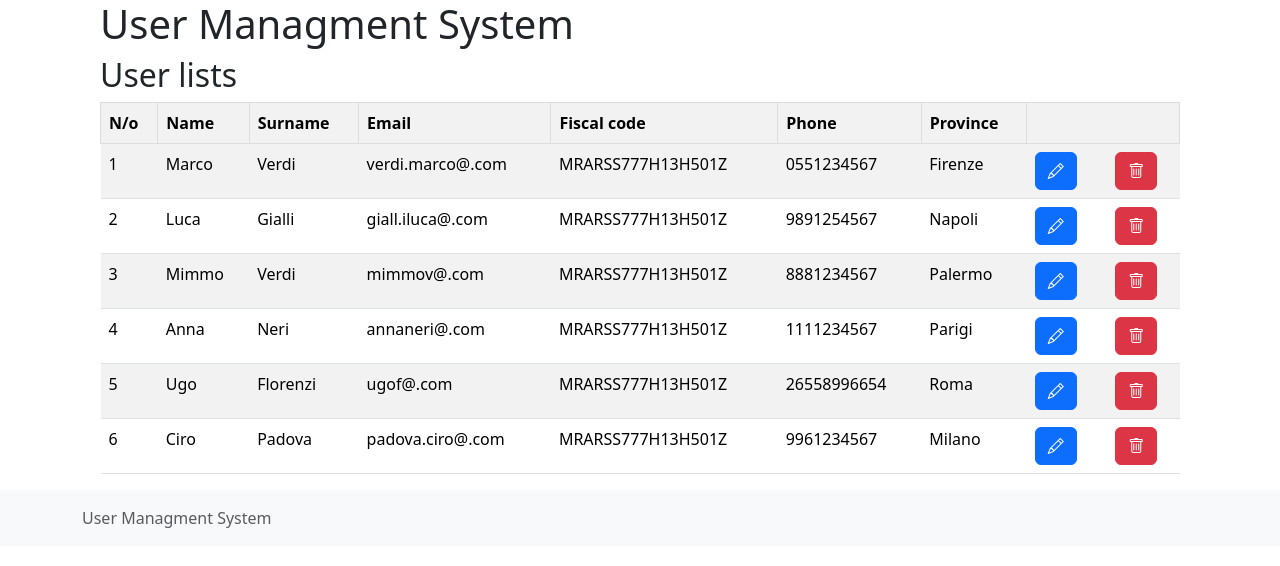
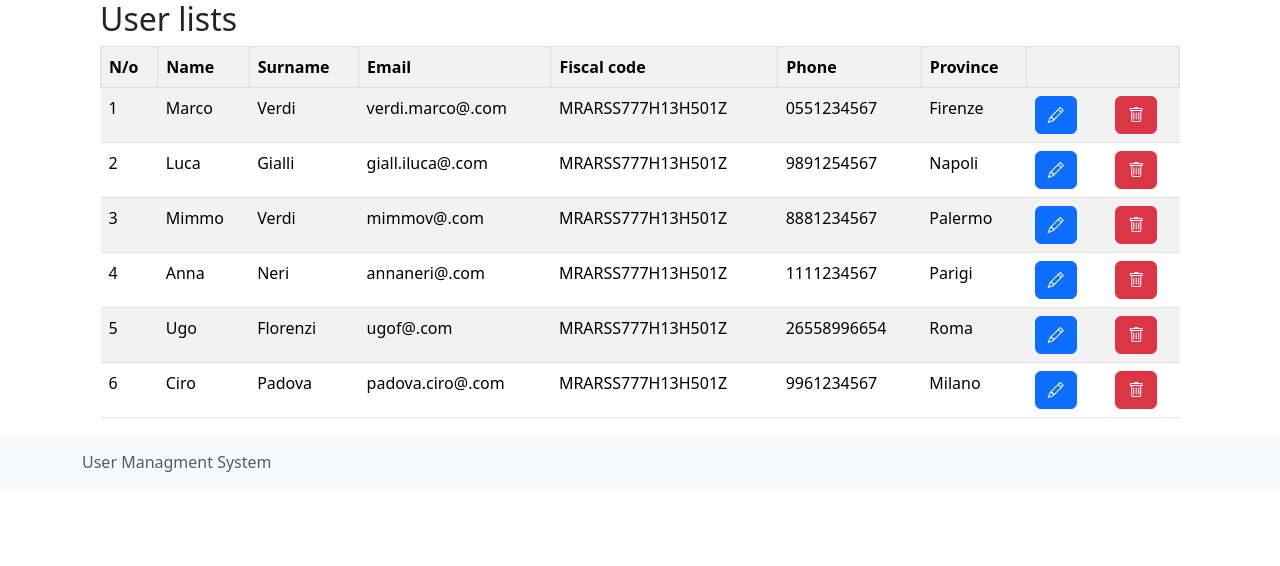
Before and after one commit to alexasfils/NewUseUms, an Angular app: page /users in a window 1280 px wide. Before the commit this address led to /. Shown: the top 566 px of the page. Built offline with nearby package versions, Linux system fonts and the light colour scheme.

Commit message:
add routs to user list

```diff
--- a/src/app/app-routing.module.ts
+++ b/src/app/app-routing.module.ts
@@ -1,10 +1,15 @@
 import { NgModule } from '@angular/core';
 import { RouterModule, Routes } from '@angular/router';
+import { UsersListComponent } from './users/users-list/users-list.component';
+import { UserFormComponent } from './users/user-form/user-form.component';
 
-const routes: Routes = [];
+const routes: Routes = [
+  { path: 'users', component: UsersListComponent },
+  { path: '', redirectTo: 'users', pathMatch: 'full'},
+];
 
 @NgModule({
   imports: [RouterModule.forRoot(routes)],
-  exports: [RouterModule]
+  exports: [RouterModule],
 })
-export class AppRoutingModule { }
+export class AppRoutingModule {}
--- a/src/app/app.component.html
+++ b/src/app/app.component.html
@@ -2,13 +2,7 @@
     <div class="container">
         <div class="row">
             <div class="col">
-                <h1>{{title}}</h1>
-                <app-users-list [users]="users" (userDeleted)="deleteUser($event)"
-                    (userToBeUpdated)="showUserForm($event)"></app-users-list>
-            </div>
-            <div class="col" *ngIf="selectedUser">
-                <h2>User Form</h2>
-                <app-user-form (updateUser)="onUpdateUser($event)" [user]="selectedUser"></app-user-form>
+                <router-outlet></router-outlet>
             </div>
         </div>
     </div>
--- a/src/app/users/user-form/user-form.component.html
+++ b/src/app/users/user-form/user-form.component.html
@@ -1,3 +1,4 @@
+<h2>User Form</h2>
 <form #userForm="ngForm" (ngSubmit)="onSubmitForm(userForm)">
     <div class="mb-3">
         <label for="name" class="form-label">Name</label>
--- a/src/app/users/users-list/users-list.component.ts
+++ b/src/app/users/users-list/users-list.component.ts
@@ -7,14 +7,15 @@ import { User, UserService } from '../user.service';
   styleUrl: './users-list.component.css',
 })
 export class UsersListComponent implements OnInit {
-  @Input() users: User[] = [];
+  users: User[] = [];
   @Output() userDeleted = new EventEmitter<User>();
   @Output() userToBeUpdated = new EventEmitter<User>();
 
-  ngOnInit(): void {}
-  // trackUser(index: number, user: User): string {
-  //   return user.email;
-  // }
+  constructor(private userService: UserService){}
+  ngOnInit(): void {
+    this.users = this.userService.getUsers();
+  }
+
 
   deleteUser(user: User): void {
     console.log('sono nel userlist');
```
